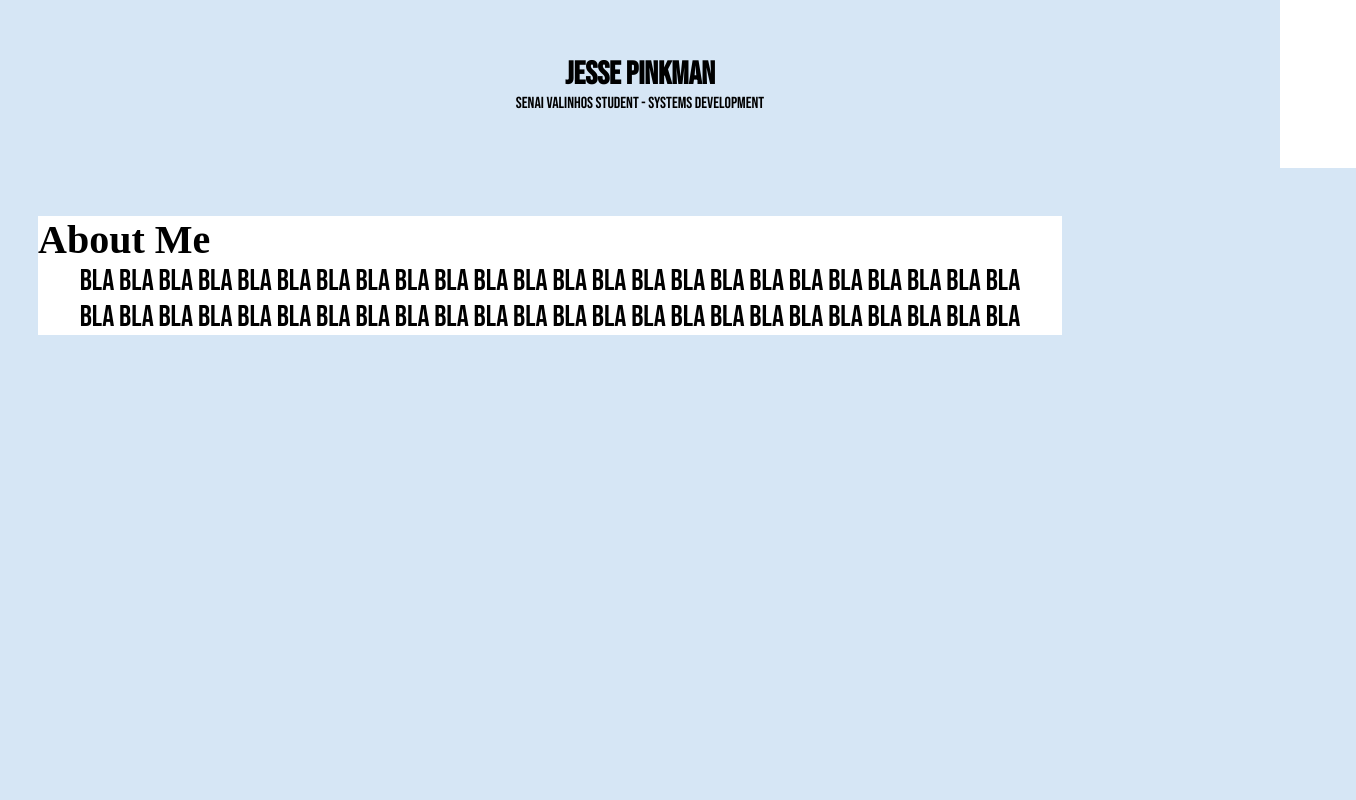
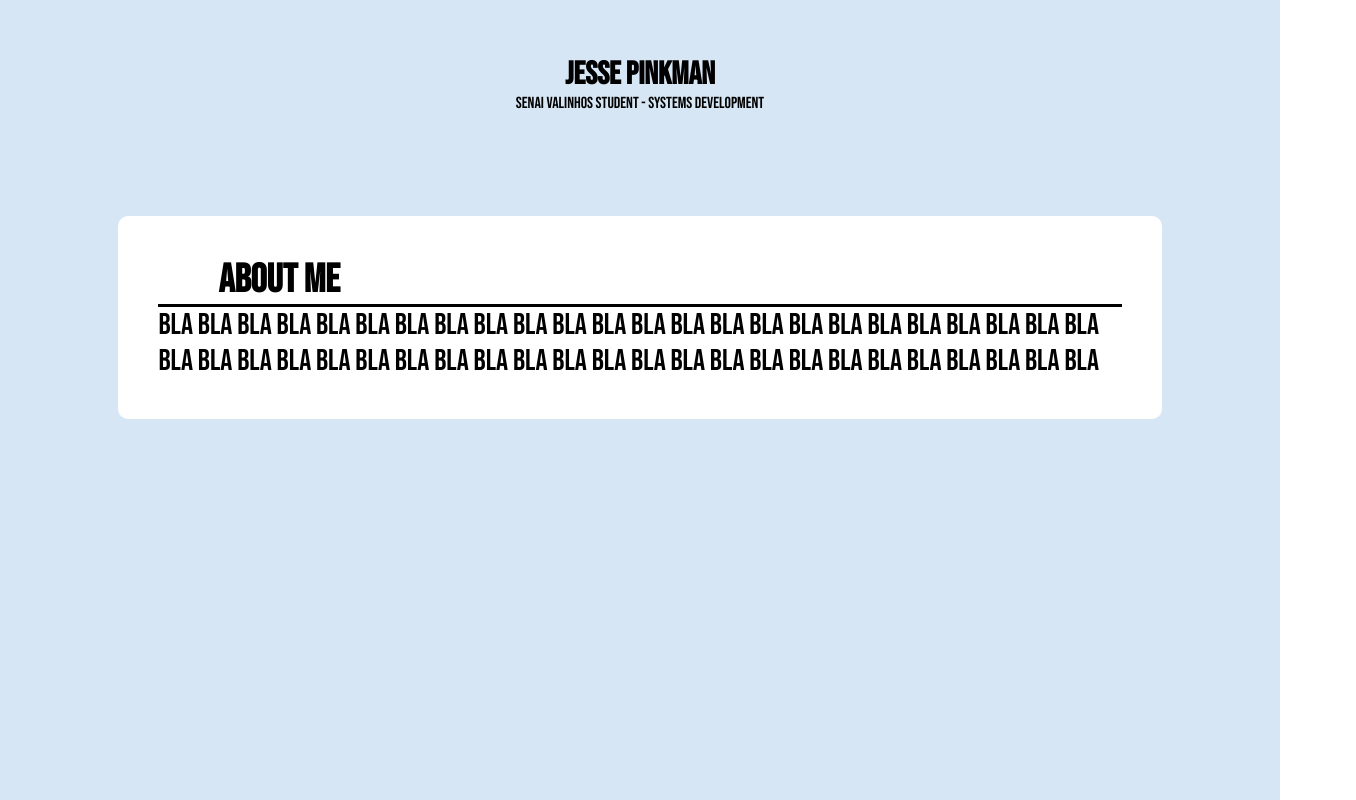
Before and after one commit to ferrnd/First-site, a plain HTML site: page index.html in a window 1280 px wide. Shown: the whole page, 1356 px wide, since content can reach past the window. Drawn offline with Linux system fonts and the light colour scheme.

Commit message:
Finish about section

```diff
--- a/assets/styles/index.css
+++ b/assets/styles/index.css
@@ -14,35 +14,45 @@ body {
 }
 
 h1, p {
-    text-align: center;
     font-family:"Bebas Neue";
 }
 
 header {
     background-color: rgb(214, 230, 245);
     padding: 55px;
+    text-align: center;
 }
 
 main {
     background-color: rgb(214, 230, 245);
     flex: 1;
-    padding-top: 48px;
-    padding-bottom: 48px;
-    padding-left: 38px;
-    padding-right: 38px;
-    width: 100%;
+    padding: 48px 38px;
+
+}
+
+about-section {
+    display: block;
+    background-color: white;
+    width: 80%;
+    margin: 0 auto;
+    padding: 40px;;
+    border-radius: 10px;
 }
 
 
 
 #titulo-about-me {
     font-size: 40px;
-    width: 80%;
-    background-color: white;
+    padding-left: 60px;
+    border-bottom: solid black
 }
 
 .text-about-me {
     font-size: 30px;
-    width: 80%;
-    background-color: white;
+
+
 }
+
+h3 {
+    font-family:"Bebas Neue";
+}
```
